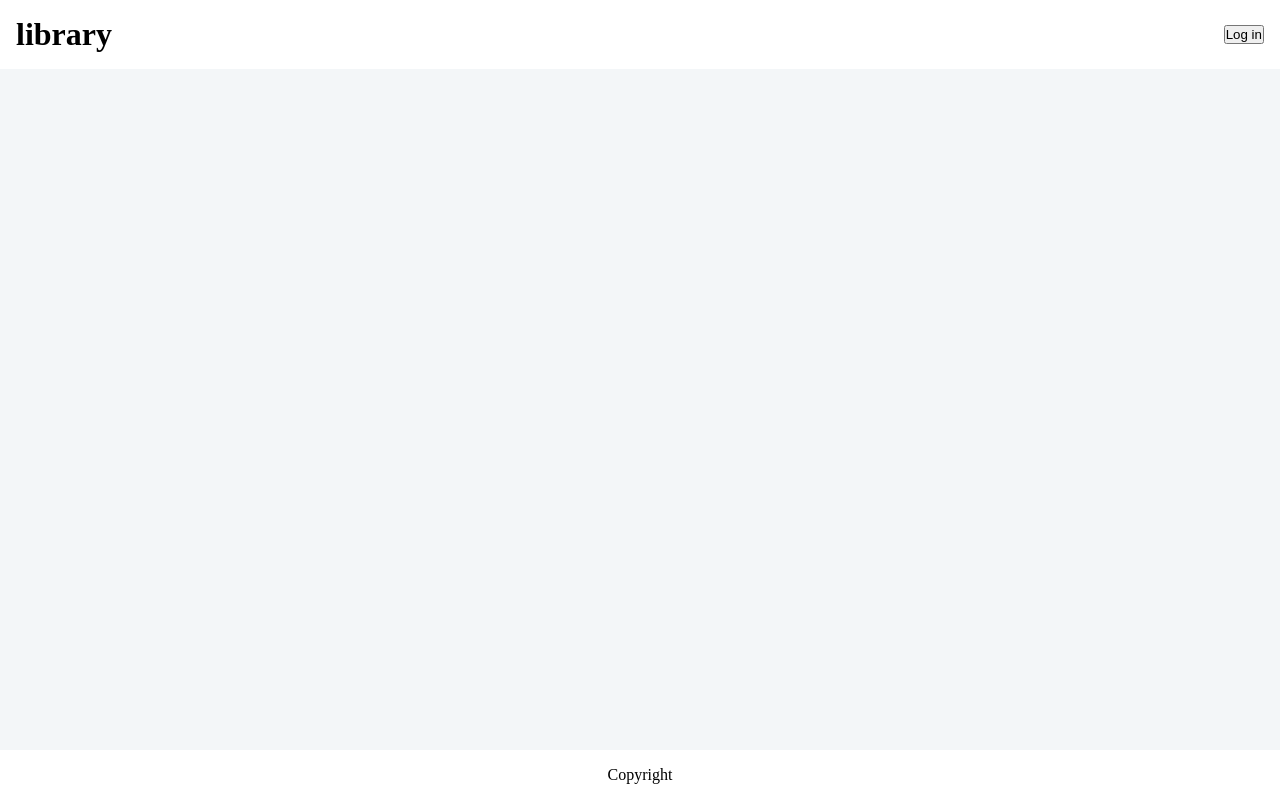
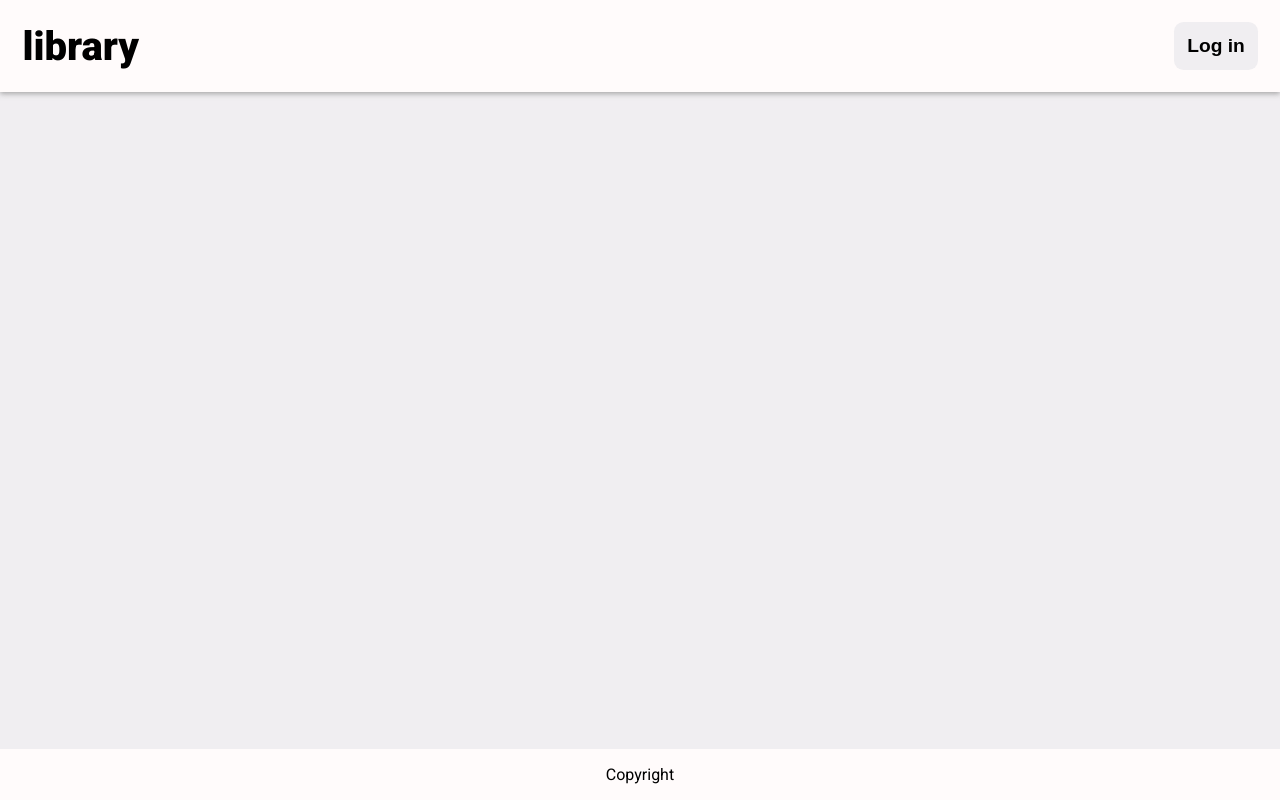
Before and after one commit to elk15/Library_JS, a website: page index.html in a window 1280 px wide. Drawn offline with Linux system fonts and the light colour scheme.

Commit message:
Impement the header as well as css variables for the colors

```diff
--- a/style.css
+++ b/style.css
@@ -1,3 +1,13 @@
+@import url('https://fonts.googleapis.com/css2?family=Roboto:wght@400;500;700;900&display=swap');
+:root {
+    --grey: #f0eef1;
+    --white: #fffbfb;
+    --green: #9fff9c;
+    --red: #ff9c9c;
+    --shadow: 0px 2px 5px 0px rgba(146, 146, 146, 0.75);
+
+}
+
 *{
     margin: 0;
     padding: 0;
@@ -8,23 +18,41 @@
     display: flex;
     flex-direction: column;
     min-height: 100vh;
+    font-family: 'Roboto', sans-serif;
 }
 
 header {
     display: flex;
     justify-content: space-between;
     align-items: center;
-    padding: 1rem;
+    padding: 1.4rem;
+    background-color: var(--white);
+    box-shadow: var(--shadow);
+    z-index: 1;
 }
 
-
-main{
-    flex: 1;
-    background-color: rgb(243, 246, 248);
+h1 {
+    font-weight: 900;
+    font-size: 2.5rem;
 }
 
-footer{
+header button {
+    padding: 0.8rem;
+    border: none;
+    border-radius: 0.6rem;
+    font-size: 1.2rem;
+    background-color: var(--grey);
+    font-weight: bold;
+}
+
+main {
+    flex: 1;
+    background-color: var(--grey);
+}
+
+footer {
     display: flex;
     justify-content: center;
     padding: 1rem;
+    background-color: var(--white);
 }
```
